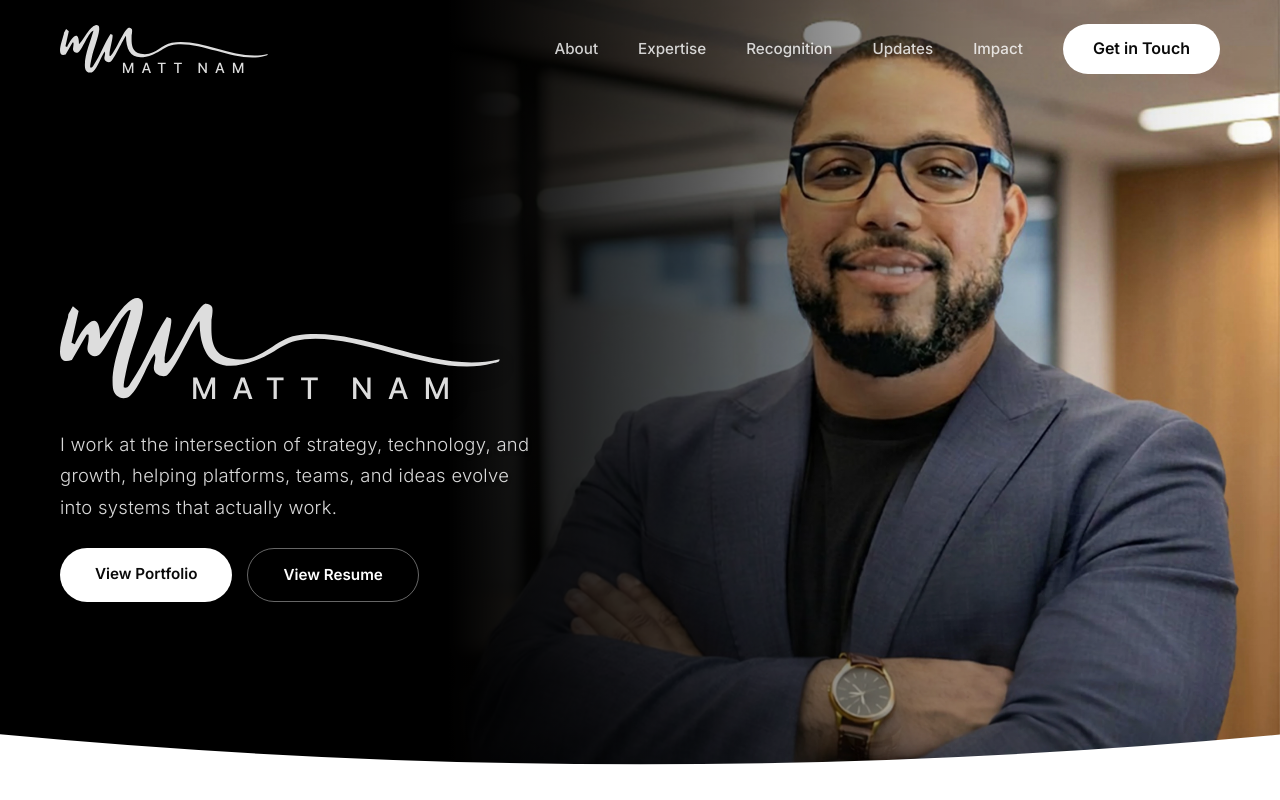
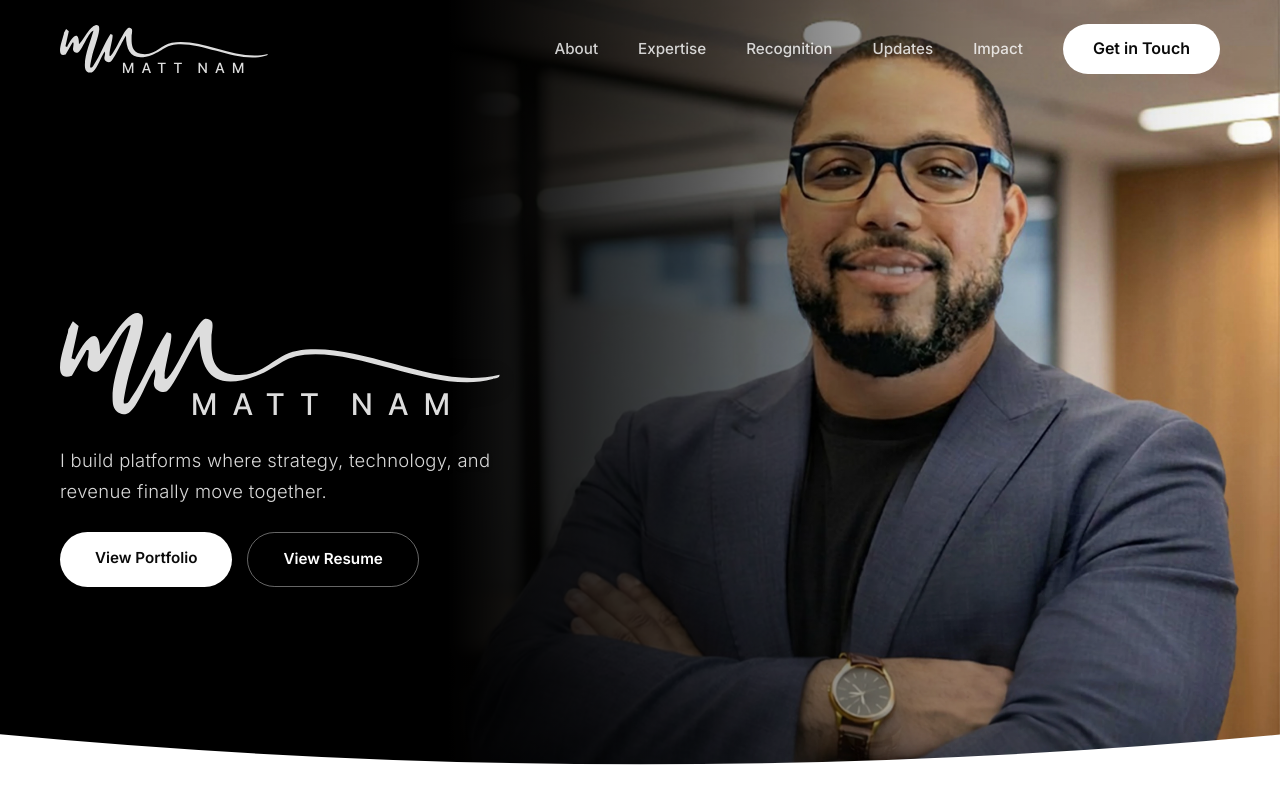
Before and after one commit to justkoby/matt-nam, a React (Vite) app: page / in a window 1280 px wide. Shown: the top 800 px of the page. Built offline with nearby package versions, Linux system fonts and the light colour scheme.

Commit message:
Update supporting women section image and landing page copy

```diff
--- a/src/components/Hero/Hero.jsx
+++ b/src/components/Hero/Hero.jsx
@@ -23,7 +23,7 @@ const Hero = () => {
             transition={{ duration: 0.8, delay: 0.2 }}
             className="hero-subtitle"
           >
-            I work at the intersection of strategy, technology, and growth, helping platforms, teams, and ideas evolve into systems that actually work.
+            I build platforms where strategy, technology, and revenue finally move together.
           </motion.p>
 
           <motion.div
--- a/src/components/Projects/Projects.jsx
+++ b/src/components/Projects/Projects.jsx
@@ -8,7 +8,7 @@ const Projects = () => {
       logo: '/vianexta.png',
       role: 'Founder',
       title: 'ViaNexta',
-      desc: 'Building the AI infrastructure that turns complex private label supply chains into a few simple clicks.',
+      desc: 'The AI infrastructure that simplifies complex private label supply chains with an agentic workforce',
       tags: ['Supply Chain', 'AI', 'Startup Scale'],
       link: 'https://www.vianexta.com/',
       btnText: 'Visit Project',
--- a/src/pages/Impact.jsx
+++ b/src/pages/Impact.jsx
@@ -166,7 +166,7 @@ const Impact = () => {
                 transition={{ duration: 0.6 }}
                 viewport={{ once: true }}
               >
-                <img src="/image-new.png" alt="Supporting Women Farmers" className="impact-img" />
+                <img src="/support-women.png" alt="Supporting Women Farmers" className="impact-img" />
               </motion.div>
             </div>
           </div>
```
Also changed, not shown: 1 other file (tests, documents, lock files or other folders).
